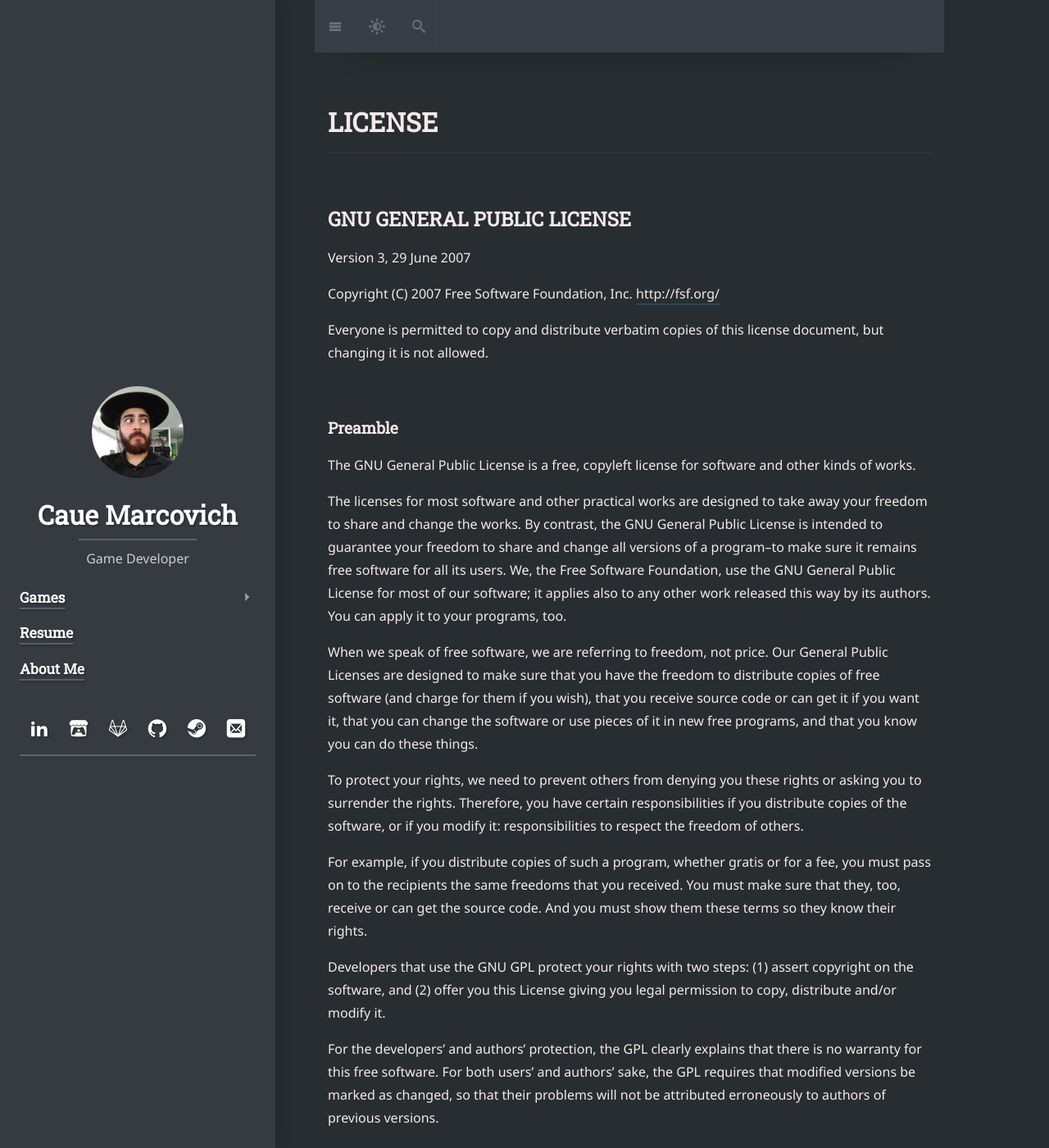
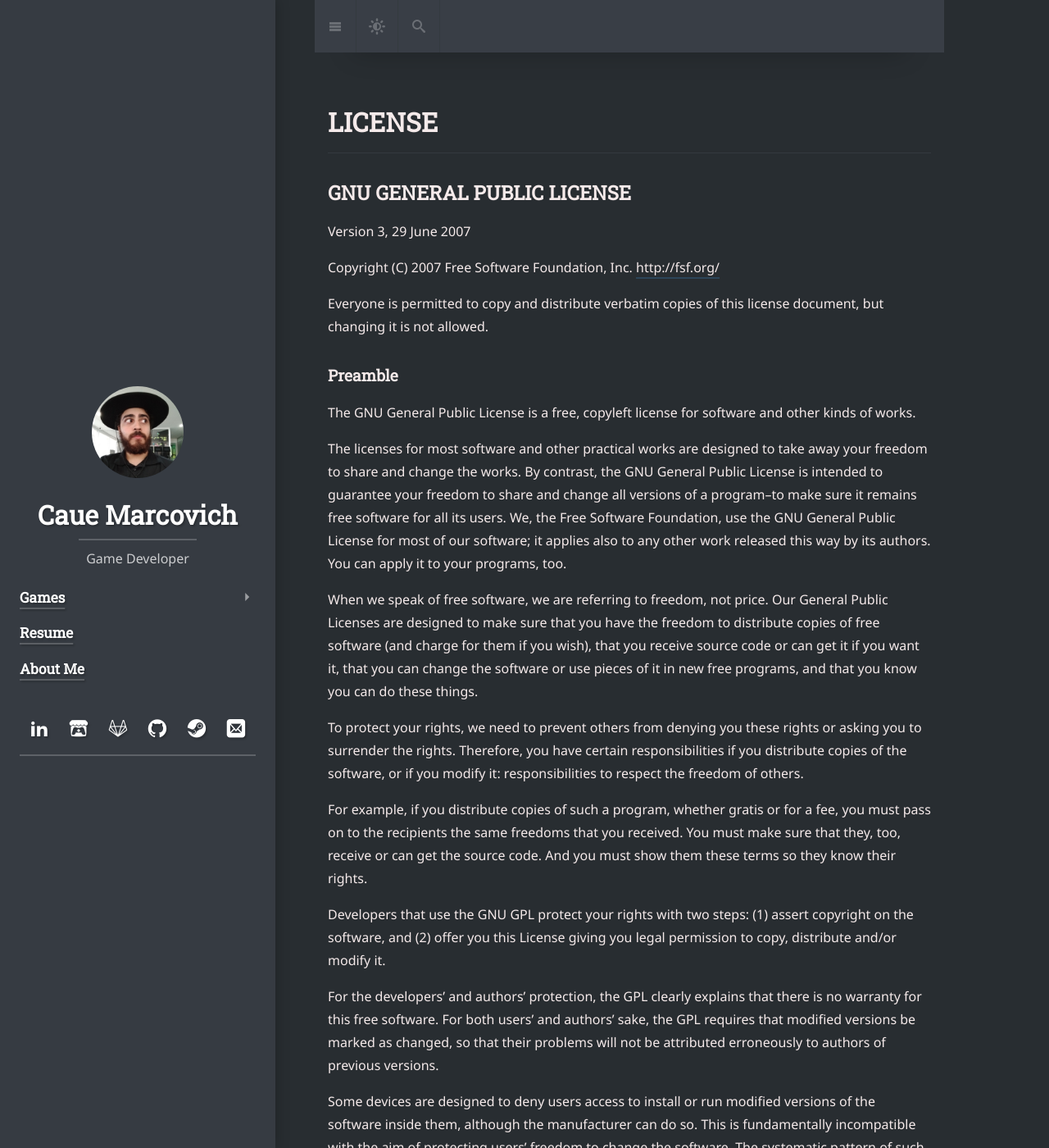
Before and after one commit to happytallon/happytallon.github.io, a Jekyll site: the page built from LICENSE.md, in a window 1280 px wide and 1400 px high. Shown: the whole window at 82% size. Built offline with Jekyll 4.4.1, drawn with Linux system fonts in a browser that asks for light colours; cached includes are drawn as plain includes; nearby versions of some CDN libraries; some web fonts are replaced; library files that are not in the unit come from our copies; our own code applies the rules of GitHub Pages for plain Markdown files.

Commit message:
Fixing some headers

```diff
--- a/_sass/pooleparty/__inline__/_type.scss
+++ b/_sass/pooleparty/__inline__/_type.scss
@@ -101,7 +101,8 @@ body:not(.no-large-headings) {
 }
 
 h1, h2, h3, .h1, .h2, .h3 {
-  margin: 4rem 0 1rem;
+  //margin: 4rem 0 1rem;
+  margin: 2rem 0 1rem;
 }
 
 h4, h5, h6, .h4, .h5, .h6 {
--- a/_sass/pooleparty/_posts.pre.scss
+++ b/_sass/pooleparty/_posts.pre.scss
@@ -23,7 +23,7 @@
 
   > header {
     position: relative;
-    margin-bottom: 2rem;
+    // margin-bottom: 2rem;
   }
 
   .aspect-ratio.sixteen-nine.lead {
--- a/_sass/pooleparty/_type.pre.scss
+++ b/_sass/pooleparty/_type.pre.scss
@@ -92,11 +92,12 @@ body:not(.no-large-headings) {
 }
 
 h1, h2, h3, .h1, .h2, .h3 {
-  margin: 4rem 0 1rem;
+  //margin: 4rem 0 1rem;
+  margin: 2rem 0 1rem;
 }
 
 h4, h5, h6, .h4, .h5, .h6 {
-  margin: 3rem 0 .5rem;
+  margin: 0rem 0 .5rem;
 }
 
 p {
```
